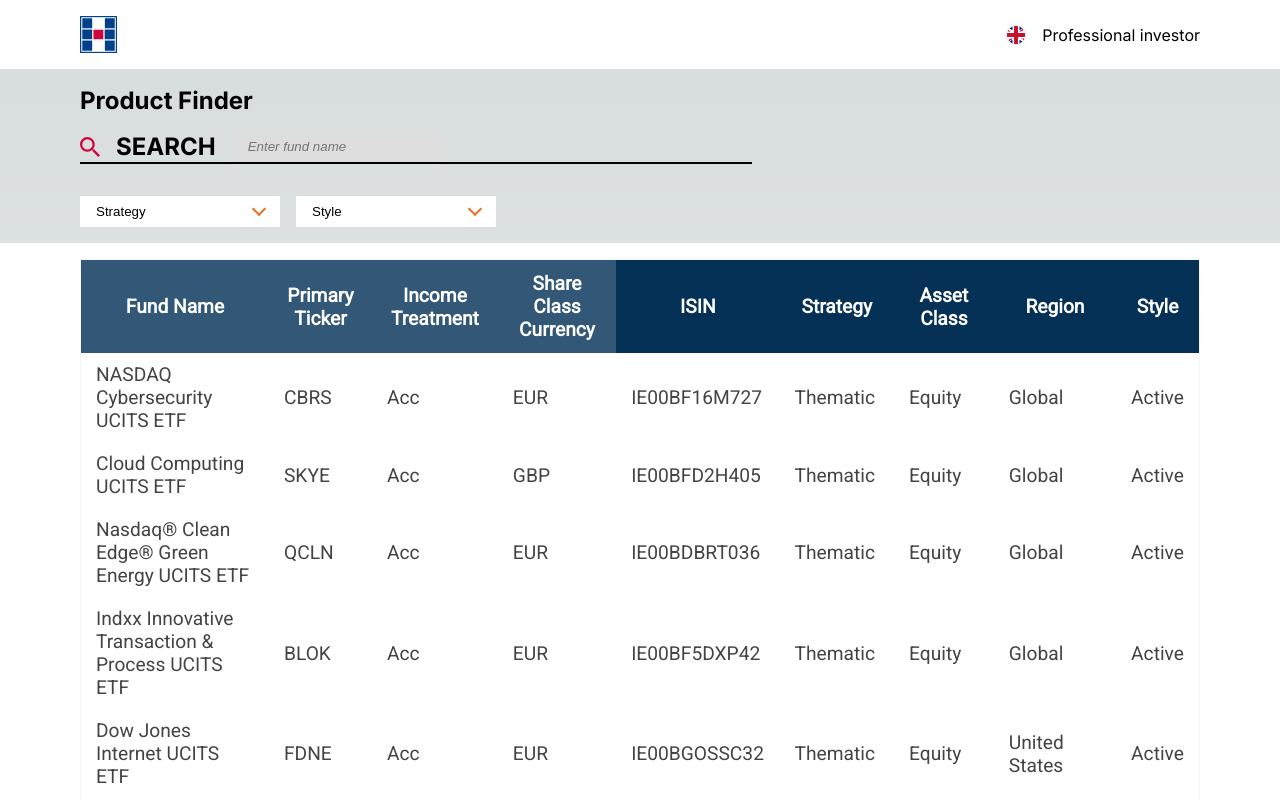
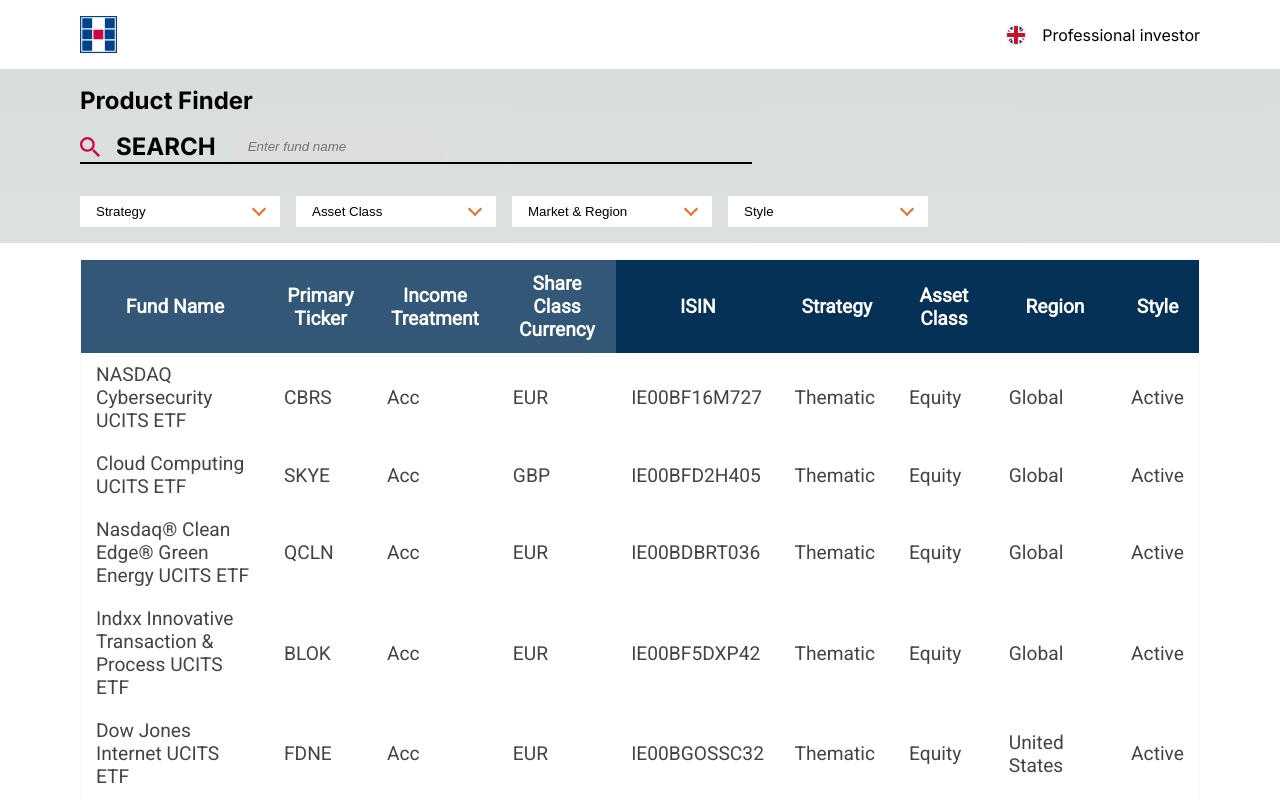
Before and after one commit to Majestom/huguenots, a Next.js app: page / in a window 1280 px wide. Shown: the top 800 px of the page. Built offline with nearby package versions, Linux system fonts and the light colour scheme.

Commit message:
Let's be sensible about this.

```diff
--- a/src/app/page.tsx
+++ b/src/app/page.tsx
@@ -19,9 +19,20 @@
 
 const styleOptions = ["Active", "Index"];
 
+const assetClassOptions = ["Equity", "Fixed Income"];
+
+const marketAndRegion = [
+  "Global",
+  "United States",
+  "Europe",
+  "Developed",
+];
+
 const filters: FilterType = {
   Strategy: strategyOptions,
   Style: styleOptions,
+  "Market & Region": marketAndRegion,
+  "Asset Class": assetClassOptions,
 };
 
 export default function Home() {
@@ -67,6 +78,28 @@
           options={filters["Strategy"]}
         />
         <Dropdown
+          filterName={"Asset Class"}
+          selectedOptions={filter["Asset Class"]}
+          setSelectedOptions={(options: string[]) =>
+            setFilter({
+              ...filter,
+              ["Asset Class"]: options,
+            })
+          }
+          options={filters["Asset Class"]}
+        />
+        <Dropdown
+          filterName={"Market & Region"}
+          selectedOptions={filter["Market & Region"]}
+          setSelectedOptions={(options: string[]) =>
+            setFilter({
+              ...filter,
+              ["Market & Region"]: options,
+            })
+          }
+          options={filters["Market & Region"]}
+        />
+        <Dropdown
           filterName={"Style"}
           selectedOptions={filter["Style"]}
           setSelectedOptions={(options: string[]) =>
```
